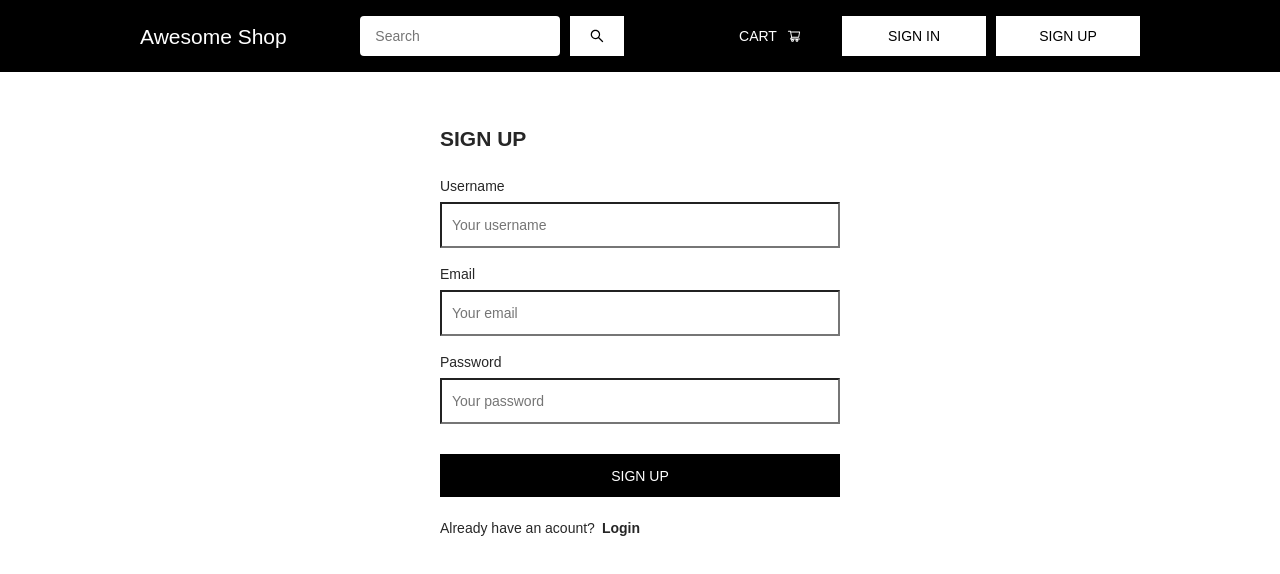
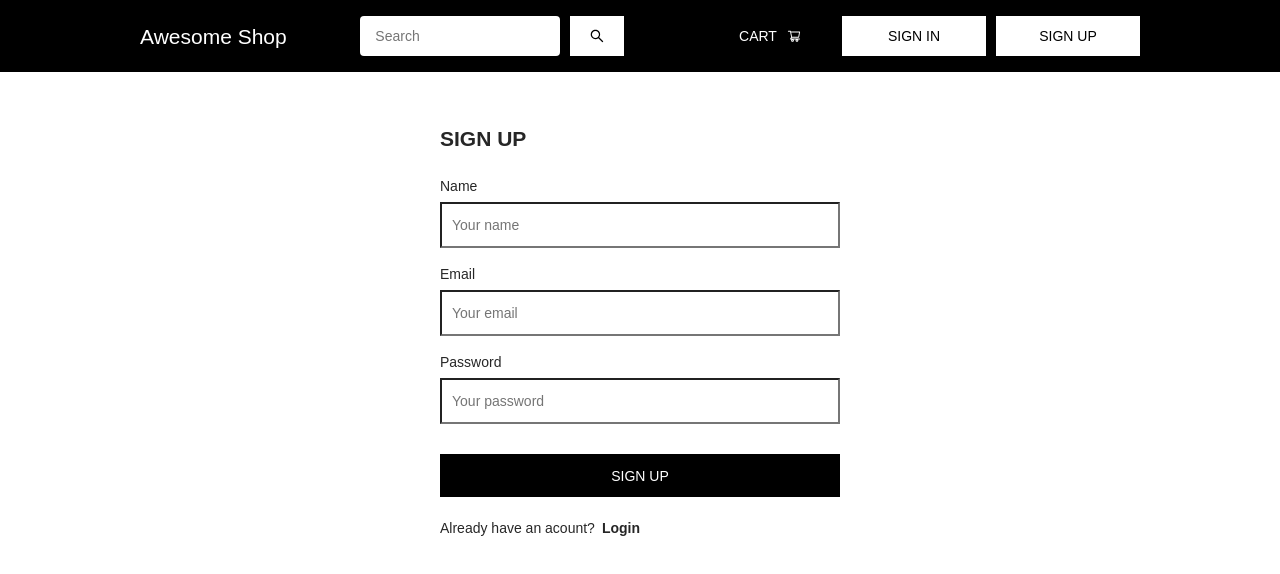
Before and after one commit to StevenACZ/shop-frontend, a React (Create React App) app: page /#/register in a window 1280 px wide. Shown: the top 574 px of the page. Built offline with nearby package versions, Linux system fonts and the light colour scheme.

Commit message:
loading container added

```diff
--- a/src/pages/auth/register/RegisterScreen.tsx
+++ b/src/pages/auth/register/RegisterScreen.tsx
@@ -1,5 +1,18 @@
 // React
-import React from 'react';
+import React, { useEffect } from 'react';
+
+// Redux
+import { useDispatch, useSelector } from 'react-redux';
+
+// Redux - Actions
+import { register as registerUser } from '../../../actions/user';
+
+// Redux - Slices
+import {
+  selectError,
+  selectLoading,
+  selectUserInfo,
+} from '../../../slices/user';
 
 // React Router
 import { useHistory } from 'react-router';
@@ -9,6 +22,9 @@ import { useForm } from 'react-hook-form';
 
 // Styles
 import { RegisterScreenStyled, Form, GoLogin } from './Styles';
+
+// Antd Components
+import { Alert, Spin } from 'antd';
 
 // Components
 import Input from '../../../components/input/Input';
@@ -20,30 +36,47 @@ const RegisterScreen: React.FC<Props> = () => {
   // History
   const history = useHistory();
 
+  // Dispatch
+  const dispatch = useDispatch();
+
+  // Selector
+  const loading = useSelector(selectLoading);
+  const error = useSelector(selectError);
+  const userInfo = useSelector(selectUserInfo);
+
+  useEffect(() => {
+    if (userInfo) {
+      history.push('/');
+    }
+  }, [history, userInfo]);
+
   const { register, errors, handleSubmit } = useForm();
 
-  const handleSignUp = handleSubmit((data: {}) => {
-    console.log(data);
-  });
+  const handleSignUp = handleSubmit(
+    (data: { name: string; email: string; password: string }) => {
+      dispatch(registerUser(data));
+    }
+  );
 
   return (
     <RegisterScreenStyled>
+      <Spin spinning={loading}>
         <Form onSubmit={handleSignUp}>
           <h2>Sign up</h2>
           <Input
-          name="username"
-          label="Username"
-          placeholder="Your username"
-          error={errors.username?.message}
+            name="name"
+            label="Name"
+            placeholder="Your name"
+            error={errors.name?.message}
             ref={register({
-            required: 'Username is required',
+              required: 'Name is required',
               minLength: {
                 value: 3,
-              message: 'Username must be at least 3 characters',
+                message: 'Name must be at least 3 characters',
               },
               maxLength: {
                 value: 20,
-              message: 'Username must not be greater than 20 characters',
+                message: 'Name must not be greater than 20 characters',
               },
             })}
           />
@@ -78,6 +111,7 @@ const RegisterScreen: React.FC<Props> = () => {
               },
             })}
           />
+          {error && <Alert message={error} type="error" showIcon banner />}
           <Button width="100%">SIGN UP</Button>
 
           <GoLogin>
@@ -85,6 +119,7 @@ const RegisterScreen: React.FC<Props> = () => {
             <span onClick={() => history.push('/login')}>Login</span>
           </GoLogin>
         </Form>
+      </Spin>
     </RegisterScreenStyled>
   );
 };
```
Lines whose indentation alone changed are shown as unchanged.
